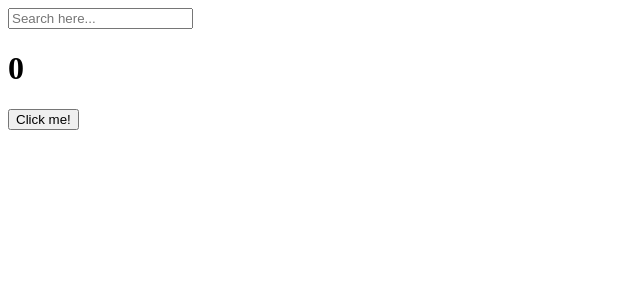
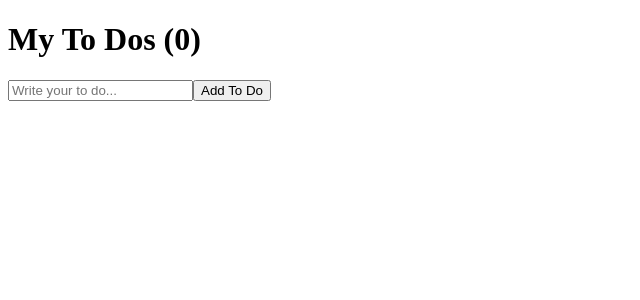
Before and after one commit to SeojoonH/react-proj, a React (Create React App) app: page / in a window 1280 px wide. Shown: the top 300 px of the page, without its empty margins (0-640 px from the left). Built offline with nearby package versions, Linux system fonts and the light colour scheme.

Commit message:
todo list 만들기 01

```diff
--- a/src/App.js
+++ b/src/App.js
@@ -1,30 +1,30 @@
-import { useState, useEffect } from "react";
+import { useState } from "react";
 
 function App() {
-  const [counter, setCounter] = useState(0);
-  const [keyword, setKeyword] = useState();
-  const onClick = () => setCounter((prev) => prev + 1);
-  const onChange = (event) => setKeyword(event.target.value);
-  useEffect(() => {
-    console.log("I run only once.");
-  }, []);
-  useEffect(() => {
-    console.log("I run when 'keyword' changes.");
-  }, [keyword]);
-  useEffect(() => {
-    console.log("I run when 'counter' changes.");
-  }, [counter]);
+  const [toDo, setToDo] = useState("");
+  const [toDos, setToDos] = useState([]);
+  const onChange = (event) => setToDo(event.target.value);
+  const onSubmit = (event) => {
+    event.preventDefault();
+    if (toDo === "") {
+      return;
+    }
 
+    setToDos((currentArray) => [toDo, ...currentArray]);
+    setToDo("");
+  };
   return (
     <>
-      <input
-        value={keyword}
-        onChange={onChange}
-        type="text"
-        placeholder="Search here..."
-      />
-      <h1>{counter}</h1>
-      <button onClick={onClick}>Click me!</button>
+      <h1>My To Dos ({toDos.length})</h1>
+      <form onSubmit={onSubmit}>
+        <input
+          onChange={onChange}
+          value={toDo}
+          type="text"
+          placeholder="Write your to do..."
+        />
+        <button>Add To Do</button>
+      </form>
     </>
   );
 }
```
